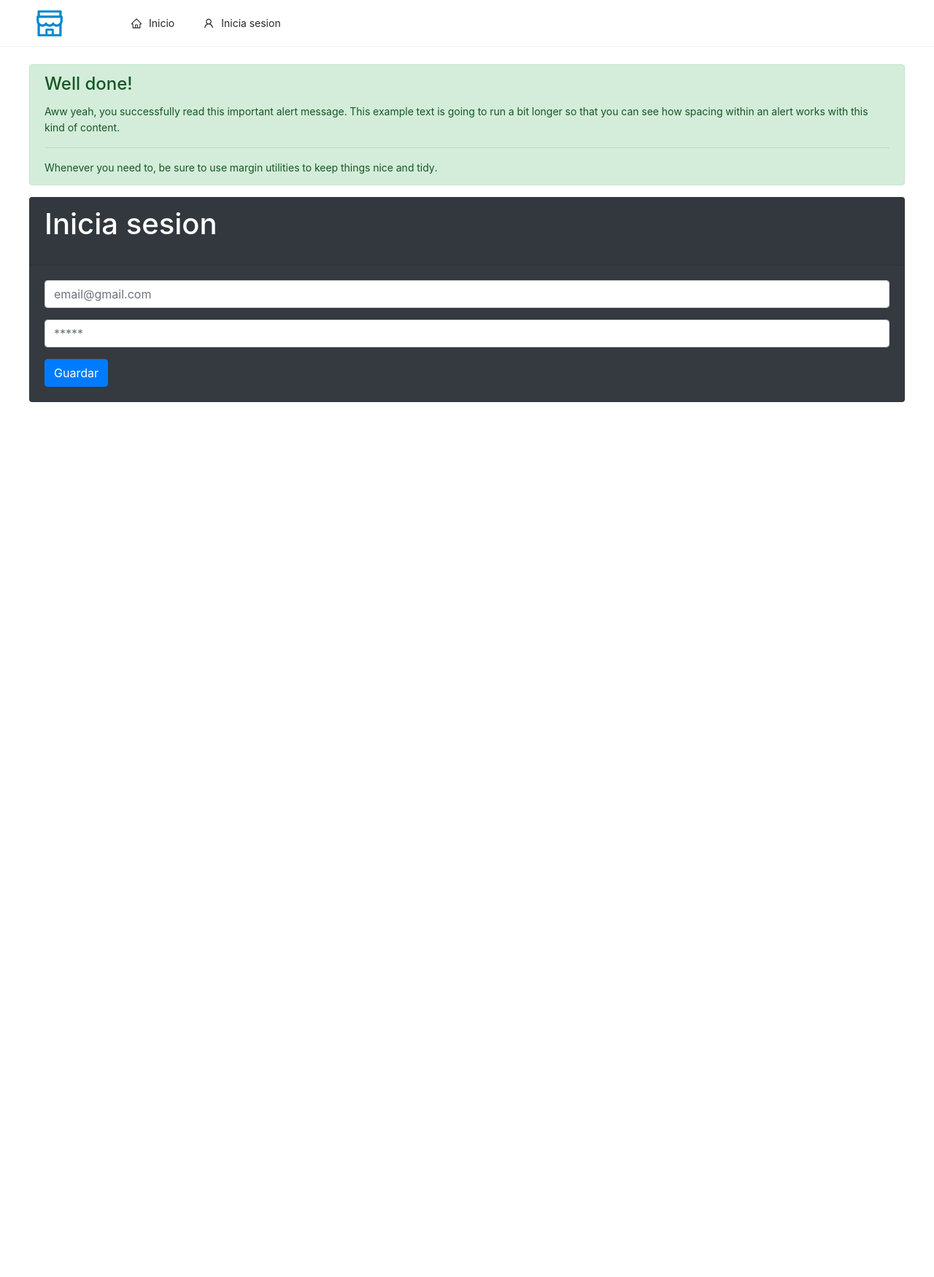
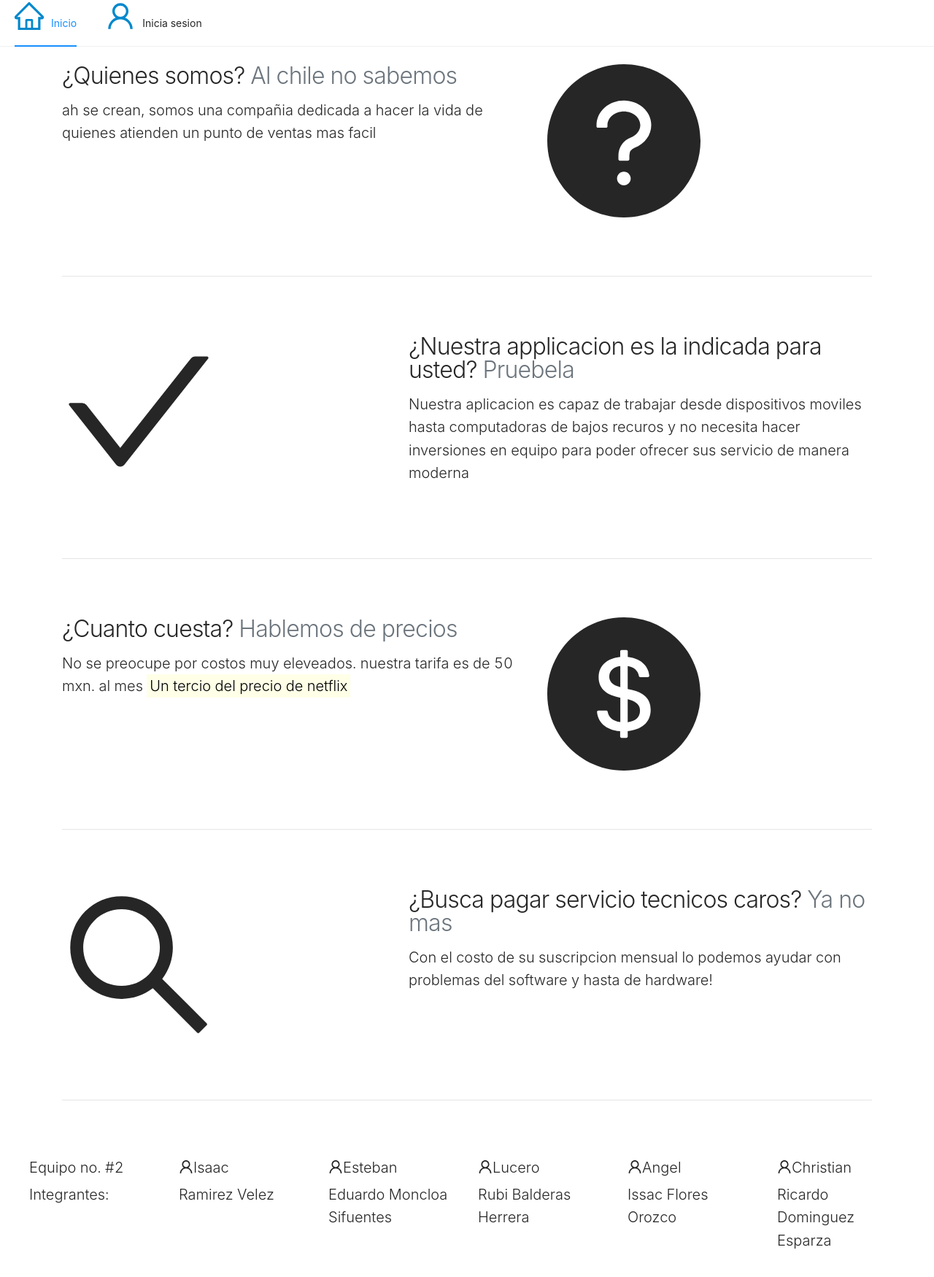
Before and after one commit to ElIsaac/POS-5W-frontend, a React (Create React App) app: page / in a window 1280 px wide. Shown: the top 1750 px of the page at 73% size. Before the commit the page ends 800 px from the top, so only its background shows below. Built offline with nearby package versions, Linux system fonts and the light colour scheme.

Commit message:
Presentacion, inicio de sesion y detalles de diseños acabados

```diff
--- a/package.json
+++ b/package.json
@@ -13,6 +13,7 @@
     "bootstrap": "^4.5.3",
     "file-saver": "^2.0.2",
     "gh-pages": "^3.1.0",
+    "jquery": "^3.5.1",
     "jwt-decode": "^3.1.1",
     "react": "^17.0.1",
     "react-dom": "^17.0.1",
@@ -21,8 +22,6 @@
     "web-vitals": "^0.2.4"
   },
   "scripts": {
-    "predeploy":"npm run build && echo rubensepulveda.xyz > ./build/CNAME",
-    "deploy":"gh-pages -d build",
     "start": "react-scripts start",
     "build": "react-scripts build",
     "test": "react-scripts test",
--- a/src/components/LayoutSesion.js
+++ b/src/components/LayoutSesion.js
@@ -1,6 +1,6 @@
 import React from 'react'
 import { Layout, Menu } from 'antd';
-import { HomeOutlined, UserOutlined, ShopOutlined } from '@ant-design/icons';
+import { HomeOutlined, UserOutlined } from '@ant-design/icons';
 import { Link } from 'react-router-dom';
 
 
@@ -13,17 +13,16 @@ export default function LayoutBasic(props) {
 
             <div className="">
                 <Header className="site-layout-background" style={{ padding: 0 }} >
-
                     <Menu  mode="horizontal">
 
-                        <ShopOutlined style={{ fontSize: '2.5rem', color: '#08c', padding: '0.2rem 4.5rem 0.2rem 3rem' }} />
 
-                        <Menu.Item key="mail" icon={<HomeOutlined />}>
+
+                        <Menu.Item key="mail" icon={<HomeOutlined style={{ fontSize: '2.5rem', color: '#08c'}} /> }  >
                             <Link to="/">
                                 Inicio
                             </Link>
                         </Menu.Item>
-                        <Menu.Item key="app" icon={<UserOutlined />}>
+                        <Menu.Item key="app" icon={<UserOutlined style={{ fontSize: '2.5rem', color: '#08c' }} />}>
                             <Link to="/inicia-sesion">
                                 Inicia sesion
                             </Link>
--- a/src/components/Titulo.js
+++ b/src/components/Titulo.js
@@ -20,23 +20,26 @@ export default function Titulo({titulo, subtitulo, history}) {
 
 
     return (
+        <>
         <PageHeader
                     ghost={false}
-                    title={titulo}
+                    title={<h1>{titulo}</h1>}
                     subTitle={subtitulo}
                     extra={[
                         <Button
+                        style={{width:"100%", height:"75%", fontSize:"120%"}}
                             key="1"
                             type="primary"
                             danger
                             onClick={() => cerrarSesion()}
-                            icon={<PoweroffOutlined />}
+                            icon={<PoweroffOutlined  style={{fontSize:"200%"}}/>}
                         >
                             Cerrar sesion
                         </Button>,
                     ]}
                 >
-
                 </PageHeader>
+                <br/>
+        </>
     )
 }
--- a/src/components/admin/NuevoProducto.js
+++ b/src/components/admin/NuevoProducto.js
@@ -42,7 +42,7 @@ export const NuevoProducto = (props) => {
             <form onSubmit={handleSubmit}>
                 <div className="card">
                     <div className="card-header">
-                        <h5 className="card-title">Agregar</h5>
+                        <h5 className="display-4">Agregar productos</h5>
                     </div>
                     <div className="card-body">
 
--- a/src/components/admin/Productos.js
+++ b/src/components/admin/Productos.js
@@ -97,8 +97,8 @@ export const Productos = (props) => {
         <div>
             <Titulo titulo="Edicion de productos" history={props.history} />
             <br />
-            <form>
-                <div className="form-group">
+            <form className="card">
+                <div className="card-body">
                     <label htmlFor="id">ID</label>
                     <input
                         type="text"
@@ -109,7 +109,9 @@ export const Productos = (props) => {
                         onChange={handleInputChange}
                         placeholder="ID" />
                 </div>
+                <div className="card-footer">
                 <button type="button" onClick={() => buscar(id)} className="btn btn-primary btn-lg">buscar</button>
+                </div>
             </form>
             <br/>
 
--- a/src/components/admin/Registrate.js
+++ b/src/components/admin/Registrate.js
@@ -58,33 +58,35 @@ export const Registrate = (props) => {
             <form onSubmit={ handleSubmit }>
             <div className="card">
                 <div className="card-header">
-                <h5 className="card-title">Registrate</h5>
+                <h5 className="display-4">Nuevo Usuario</h5>
                 </div>
                 <div className="card-body">
 
                         <div className="form-group">
+                            <label>Nombre del usuario</label>
+
                         <input
                             type="text"
                             name="nombre"
                             className="form-control"
-                            placeholder="Tu nombre"
+                            placeholder="Nombre"
                             autoComplete="off"
                             value={ nombre }
                             onChange={ handleInputChange }
                         />
-                    </div>
-                    <div className="form-group">
+                        <br/>
+                        <label>Apellidos del usuario</label>
                         <input
                             type="text"
                             name="apellidos"
                             className="form-control"
-                            placeholder="Tu(s) apellido(s)"
+                            placeholder="Apellido(s)"
                             autoComplete="off"
                             value={ apellidos }
                             onChange={ handleInputChange }
                         />
-                    </div>
-                    <div className="form-group">
+                        <br/>
+                        <label>E-mail del usuario</label>
                         <input
                             type="email"
                             name="email"
@@ -94,8 +96,8 @@ export const Registrate = (props) => {
                             value={ email }
                             onChange={ handleInputChange }
                         />
-                    </div>
-                    <div className="form-group">
+                        <br/>
+                        <label>Contraseña</label>
                         <input
                             type="password"
                             name="contrasenia"
@@ -104,8 +106,9 @@ export const Registrate = (props) => {
                             value={ contrasenia }
                             onChange={ handleInputChange }
                         />
-                    </div>
-                    <div className="form-group">
+
+                        <br/>
+                        <label>Confirme Contraseña</label>
                         <input
                             type="password"
                             name="confirmaContrasenia"
--- a/src/components/cajero/CajeroInicio.js
+++ b/src/components/cajero/CajeroInicio.js
@@ -19,7 +19,6 @@ export const CajeroInicio = (props) => {
         ticket: null,
         cargando: true,
     })
-    const [cambio, setCambio] = useState(false)
     const [imagen, setImagen] = useState(null)
     const [traerImagen, setTraerImagen] = useState(false)
 
@@ -29,6 +28,11 @@ export const CajeroInicio = (props) => {
         traerMisTickets(token, user.id).then(res => {
             setDatos({ cargando: false, ticket: res })
         })
+
+    }, [user.id])
+
+    //Recargar la imagen cuando haya un cambio
+    useEffect(()=>{
         hayImagen(user.id).then(res => {
             if (res.error) {
                 setTraerImagen(false)
@@ -39,17 +43,6 @@ export const CajeroInicio = (props) => {
             setTraerImagen(false)
         })
     }, [user.id])
-
-    //Recargar la imagen cuando haya un cambio
-    useEffect(() => {
-        setTraerImagen(false)
-        setTimeout(() => {
-            setTraerImagen(true)
-        }, 500)
-        return ()=>{
-            setTraerImagen(false)
-        }
-    }, [cambio])
 
     const fileSelectedHandler = event => {
         setImagen(
@@ -65,7 +58,7 @@ export const CajeroInicio = (props) => {
                 notification["success"]({
                     message: "Imagen guardada"
                 })
-                setCambio(!cambio)
+                props.history.replace("/cajero/inicio")
             }else{
                 notification["error"]({
                     message: "Error de coneccion"
--- a/src/components/usuario/IniciaSesion.js
+++ b/src/components/usuario/IniciaSesion.js
@@ -51,37 +51,46 @@ export const IniciaSesion = ({e}) => {
 
 
     return (
-        <form onSubmit={ handleSubmit }>
+        <div className="card">
+            <div className="card-header d-flex">
+            <h1 className="display-4 mx-auto">Bienvenido, por favor inicie sesion</h1>
+            </div>
+            <div className="card-footer">
+                <form onSubmit={handleSubmit}>
 
 
                     <div className="form-group">
+                        <label>Ingresa tu E-Mail</label>
                         <input
                             type="email"
                             name="email"
                             className="form-control"
                             placeholder="email@gmail.com"
                             autoComplete="off"
-                    value={ email }
-                    onChange={ handleInputChange }
+                            value={email}
+                            onChange={handleInputChange}
                         />
                     </div>
 
                     <div className="form-group">
+                    <label>Ingresa tu Contraseña</label>
                         <input
                             type="password"
                             name="contrasenia"
                             className="form-control"
                             placeholder="*****"
-                    value={ contrasenia }
-                    onChange={ handleInputChange }
+                            value={contrasenia}
+                            onChange={handleInputChange}
                         />
                     </div>
 
 
                     <button type="submit" className="btn btn-primary">
-                Guardar
+                        Iniciar Sesion
                     </button>
 
                 </form>
+            </div>
+        </div>
     )
 }
--- a/src/components/usuario/Presentacion.js
+++ b/src/components/usuario/Presentacion.js
@@ -1,24 +1,99 @@
 import React from 'react'
-import { IniciaSesion } from '../usuario/IniciaSesion'
-
+import { QuestionCircleFilled, CheckOutlined, SearchOutlined, DollarCircleFilled, UserOutlined } from '@ant-design/icons'
+import './presentacion.css'
 export default function Presentacion() {
 
     return (
         <div>
 
-            <div className="alert alert-success" role="alert">
-                <h4 className="alert-heading">Well done!</h4>
-                <p>Aww yeah, you successfully read this important alert message. This example text is going to run a bit longer so that you can see how spacing within an alert works with this kind of content.</p>
-                <hr />
-                <p className="mb-0">Whenever you need to, be sure to use margin utilities to keep things nice and tidy.</p>
-            </div>
+            <div>
 
+                <div className="container marketing">
 
-            <div className="card text-white bg-dark mb-3" >
-                <div className="card-header"><h1 className="text-white">Inicia sesion</h1></div>
-                <div className="card-body">
-                <IniciaSesion />
-                </div>
+                    {/* START THE FEATURETTES */}
+                    <div className="row featurette">
+                        <div className="col-md-7">
+                            <h2 className="featurette-heading">¿Quienes somos? <span className="text-muted">Al chile no sabemos</span></h2>
+                            <p className="lead">ah se crean, somos una compañia dedicada a hacer la vida de quienes atienden un punto de ventas mas facil</p>
+                        </div>
+                        <div className="col-md-5">
+                            <QuestionCircleFilled style={{ fontSize: "1500%" }} />
+                        </div>
+                    </div>
+                    <hr className="featurette-divider" />
+                    <div className="row featurette">
+                        <div className="col-md-7 order-md-2">
+                            <h2 className="featurette-heading">¿Nuestra applicacion es la indicada para usted? <span className="text-muted">Pruebela</span></h2>
+                            <p className="lead">Nuestra aplicacion es capaz de trabajar desde dispositivos moviles hasta computadoras de bajos recuros y no necesita hacer inversiones en equipo para poder ofrecer sus servicio de manera moderna</p>
+                        </div>
+                        <div className="col-md-5 order-md-1">
+                            <CheckOutlined style={{ fontSize: "1500%" }} />
+                        </div>
+                    </div>
+                    <hr className="featurette-divider" />
+                    <div className="row featurette">
+                        <div className="col-md-7">
+                            <h2 className="featurette-heading">¿Cuanto cuesta? <span className="text-muted">Hablemos de precios</span></h2>
+                            <p className="lead">No se preocupe por costos muy eleveados. nuestra tarifa es de 50 mxn. al mes <mark >Un tercio del precio de netflix</mark></p>
+                        </div>
+                        <div className="col-md-5">
+                            <DollarCircleFilled style={{ fontSize: "1500%" }} />
+                        </div>
+                    </div>
+
+                    <hr className="featurette-divider" />
+                    <div className="row featurette">
+                        <div className="col-md-7 order-md-2">
+                            <h2 className="featurette-heading">¿Busca pagar servicio tecnicos caros? <span className="text-muted">Ya no mas</span></h2>
+                            <p className="lead">Con el costo de su suscripcion mensual lo podemos ayudar con problemas del software y hasta de hardware!</p>
+                        </div>
+                        <div className="col-md-5 order-md-1">
+                            <SearchOutlined style={{ fontSize: "1500%" }} />
+                        </div>
+                    </div>
+
+                    <hr className="featurette-divider" />
+                    {/* /END THE FEATURETTES */}
+
+                </div>{/* /.container */}
+                <div className="row">
+                    <div className="col-xs-12 col-sm-6 col-md-4 col-lg-3 col-xl-2">
+
+                        <h2 className="lead"> Equipo no. #2</h2>
+                        <p className="lead" >Integrantes:</p>
+
+                    </div>{/* /.col-lg-4 */}
+                    <div className="col-xs-12 col-sm-6 col-md-4 col-lg-3 col-xl-2">
+
+                        <h2 className="lead"><UserOutlined />Isaac</h2>
+                        <p className="lead">Ramirez Velez</p>
+
+                    </div>{/* /.col-lg-4 */}
+                    <div className="col-xs-12 col-sm-6 col-md-4 col-lg-3 col-xl-2">
+
+                        <h2 className="lead"><UserOutlined />Esteban</h2>
+                        <p className="lead">Eduardo Moncloa Sifuentes</p>
+
+                    </div>{/* /.col-lg-4 */}
+                    <div className="col-xs-12 col-sm-6 col-md-4 col-lg-3 col-xl-2">
+
+                        <h2 className="lead"><UserOutlined />Lucero</h2>
+                        <p className="lead"> Rubi Balderas Herrera</p>
+
+                    </div>{/* /.col-lg-4 */}
+                    <div className="col-xs-12 col-sm-6 col-md-4 col-lg-3 col-xl-2">
+
+                        <h2 className="lead"><UserOutlined />Angel</h2>
+                        <p className="lead">Issac Flores Orozco</p>
+
+                    </div>{/* /.col-lg-4 */}
+                    <div className="col-xs-12 col-sm-6 col-md-4 col-lg-3 col-xl-2">
+
+                        <h2 className="lead"><UserOutlined />Christian</h2>
+                        <p className="lead">Ricardo Dominguez Esparza</p>
+
+                    </div>{/* /.col-lg-4 */}
+                </div>{/* /.row */}
             </div>
 
 
--- /dev/null
+++ b/src/components/usuario/presentacion.css
@@ -0,0 +1,11 @@
+.featurette-divider {
+    margin: 5rem 0; /* Space out the Bootstrap <hr> more */
+  }
+
+  /* Thin out the marketing headings */
+  .featurette-heading {
+    font-weight: 300;
+    line-height: 1;
+    /* rtl:remove */
+    letter-spacing: -.05rem;
+  }
--- a/src/index.js
+++ b/src/index.js
@@ -2,6 +2,8 @@ import React from 'react';
 import ReactDOM from 'react-dom';
 import './index.css';
 import 'bootstrap/dist/css/bootstrap.min.css'
+
+import 'bootstrap/dist/js/bootstrap.bundle.min';
 import'antd/dist/antd.css';
 import App from './App';
 
```
Also changed, not shown: 1 other file (tests, documents, lock files or other folders). Lines whose indentation alone changed are shown as unchanged.
